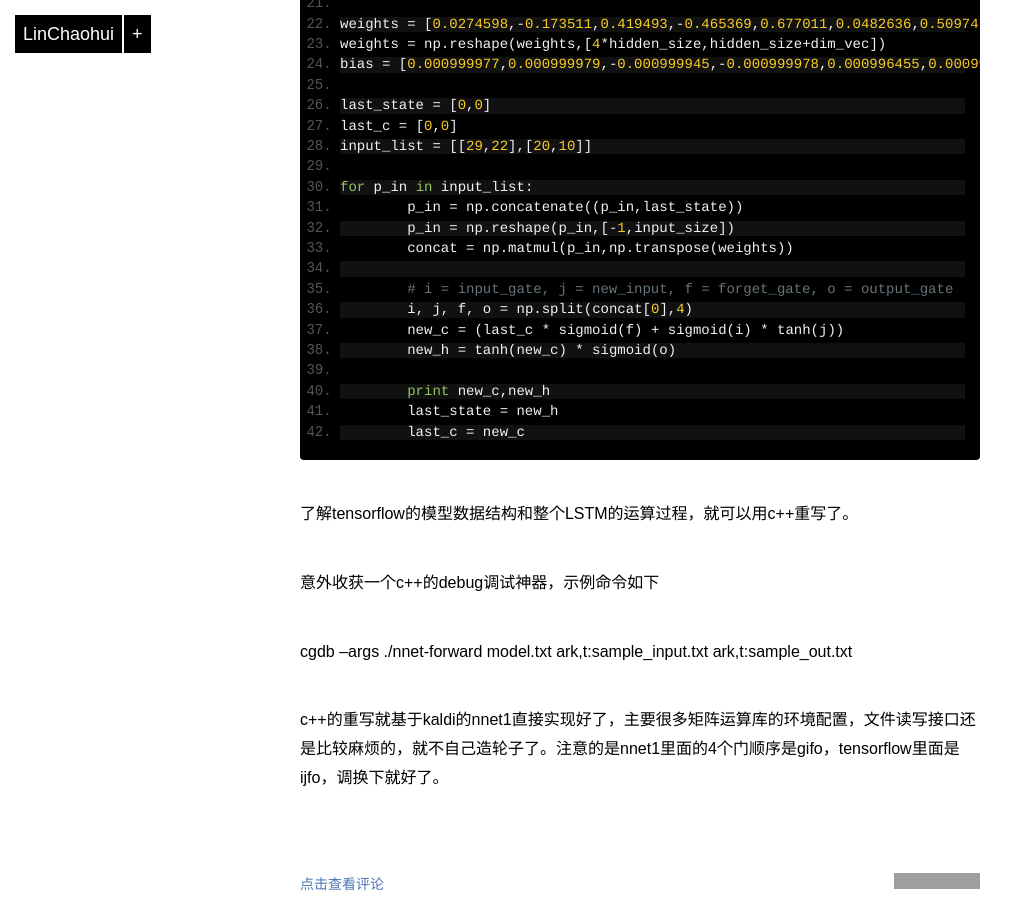
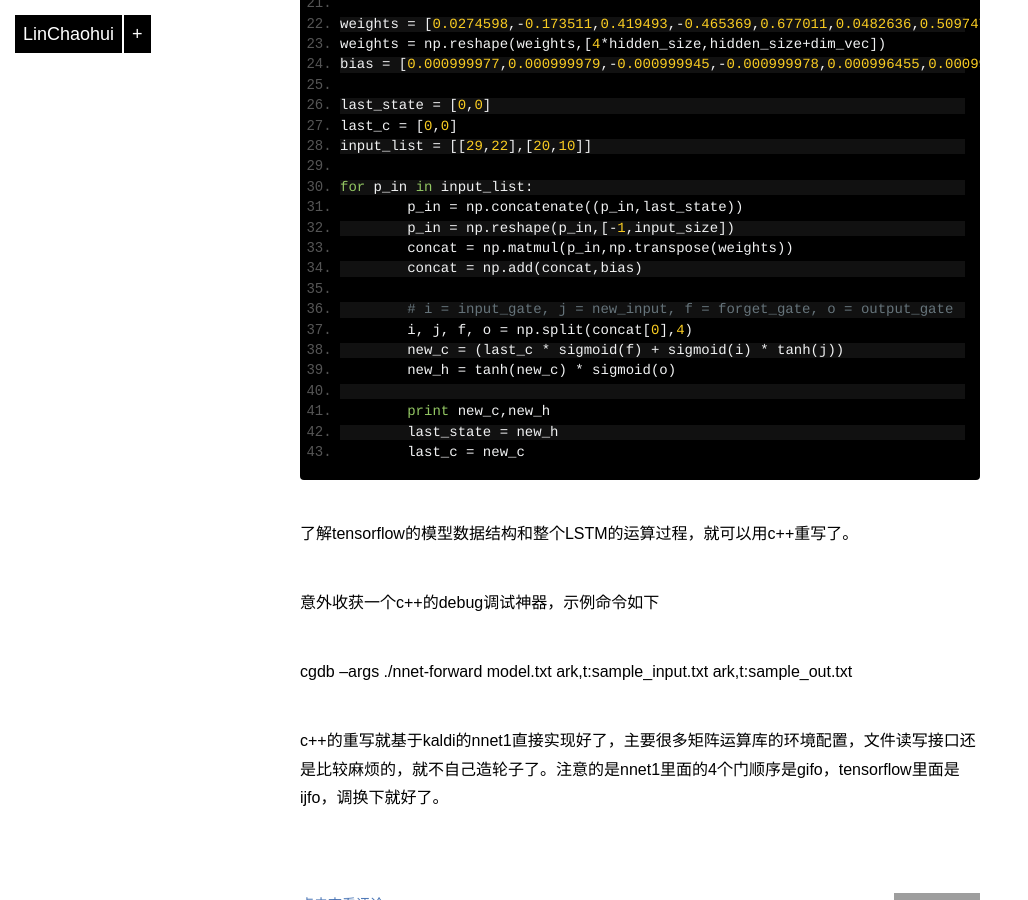
Before and after one commit to chaohui0/chaohui0.github.com, a Jekyll site: the page built from _posts/blog/2017-08-15-rnn-lstm.md, in a window 1280 px wide and 900 px high, scrolled down 2185 px. Shown: the whole window, without its empty margins (0-1028 px from the left). Built offline with Jekyll 4.4.1, drawn with Linux system fonts in a browser that asks for light colours; grey boxes are pictures that could not be loaded.

Commit message:
Update 2017-08-15-rnn-lstm.md

```diff
--- a/_posts/blog/2017-08-15-rnn-lstm.md
+++ b/_posts/blog/2017-08-15-rnn-lstm.md
@@ -74,6 +74,7 @@ BasicLSTMCell的源码在python2.7/site-packages/tensorflow/contrib/rnn/python/o
 		p_in = np.concatenate((p_in,last_state))
 		p_in = np.reshape(p_in,[-1,input_size])
 		concat = np.matmul(p_in,np.transpose(weights))
+		concat = np.add(concat,bias)
 
 		# i = input_gate, j = new_input, f = forget_gate, o = output_gate
 		i, j, f, o = np.split(concat[0],4)
```
